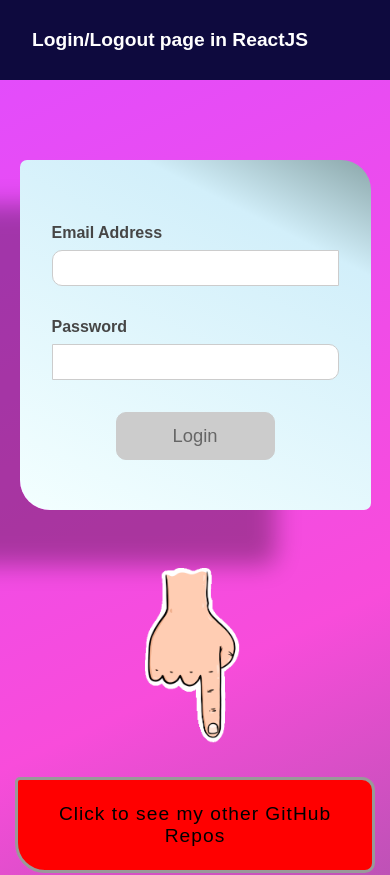
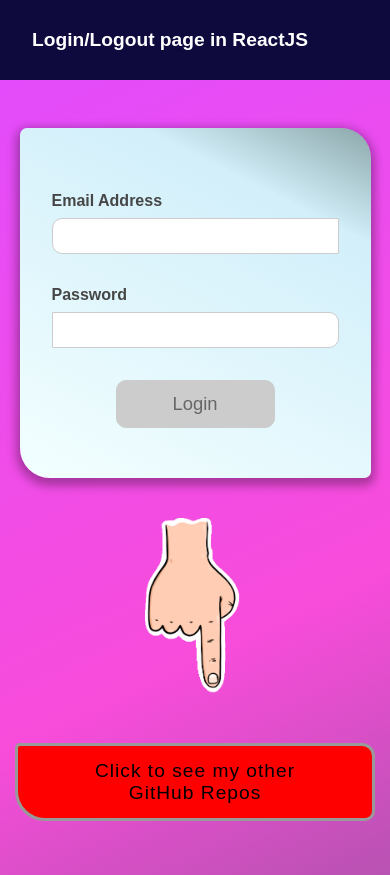
Before and after one commit to MatinT-SA/login-logout-react, a React (Create React App) app: page / in a window 390 px wide. Shown: the top 875 px of the page. Built offline with nearby package versions, Linux system fonts and the light colour scheme.

Commit message:
fixing the display of pointy finger for smaller screens and the animation for the button

```diff
--- a/src/App.js
+++ b/src/App.js
@@ -16,7 +16,7 @@ function App() {
                 {!ctx.isLoggedIn && <Login />}
                 {ctx.isLoggedIn && <Home />}
 
-                <br /><br /><br /><br />
+                <br /><br /><br />
                 <Repositories />
             </main>
         </React.Fragment>
--- a/src/components/Repositories/Repositories.module.css
+++ b/src/components/Repositories/Repositories.module.css
@@ -10,15 +10,12 @@
     position: relative;
     display: inline-block;
     margin: 15px;
-    padding: 12px 27px;
+    padding: 16px 28px;
     text-align: center;
-    font-size: 26px;
     letter-spacing: 1px;
     text-decoration: none;
-    color: #999999;
     background: #ffffff;
     border: 3px solid #999999;
-    cursor: pointer;
     transition: ease-out 0.5s;
     -webkit-transition: ease-out 0.5s;
     -moz-transition: ease-out 0.5s;
@@ -97,5 +94,18 @@
         margin: 0;
         flex-basis: 100%;
         flex: 0 0 50%;
+        margin-bottom: 1rem;
+    }
+
+    @keyframes buttonSlowAnimation {
+        0%{
+            padding: 14px 26px;
+        }
+        50%{
+            padding: 14px 48px;
+        }
+        100%{
+            padding: 14px 26px;
+        }
     }
 }
--- a/src/components/UI/Card/Card.module.css
+++ b/src/components/UI/Card/Card.module.css
@@ -19,3 +19,9 @@
     box-shadow: -100px 50px 25px 5px rgba(0, 0, 0, 0.3);
     border-radius: 7px 30px;
 }
+
+@media (max-width: 500px) {
+    .card {
+        box-shadow: 0px 4px 10px 4px rgba(0, 0, 0, .3);
+    }
+}
--- a/src/index.css
+++ b/src/index.css
@@ -21,7 +21,7 @@ body {
 }
 
 main {
-    margin-top: 10rem;
+    margin-top: 8rem;
 }
 
 @media (max-width: 1000px){
```
Also changed, not shown: 13 other files (tests, documents, lock files or other folders).
